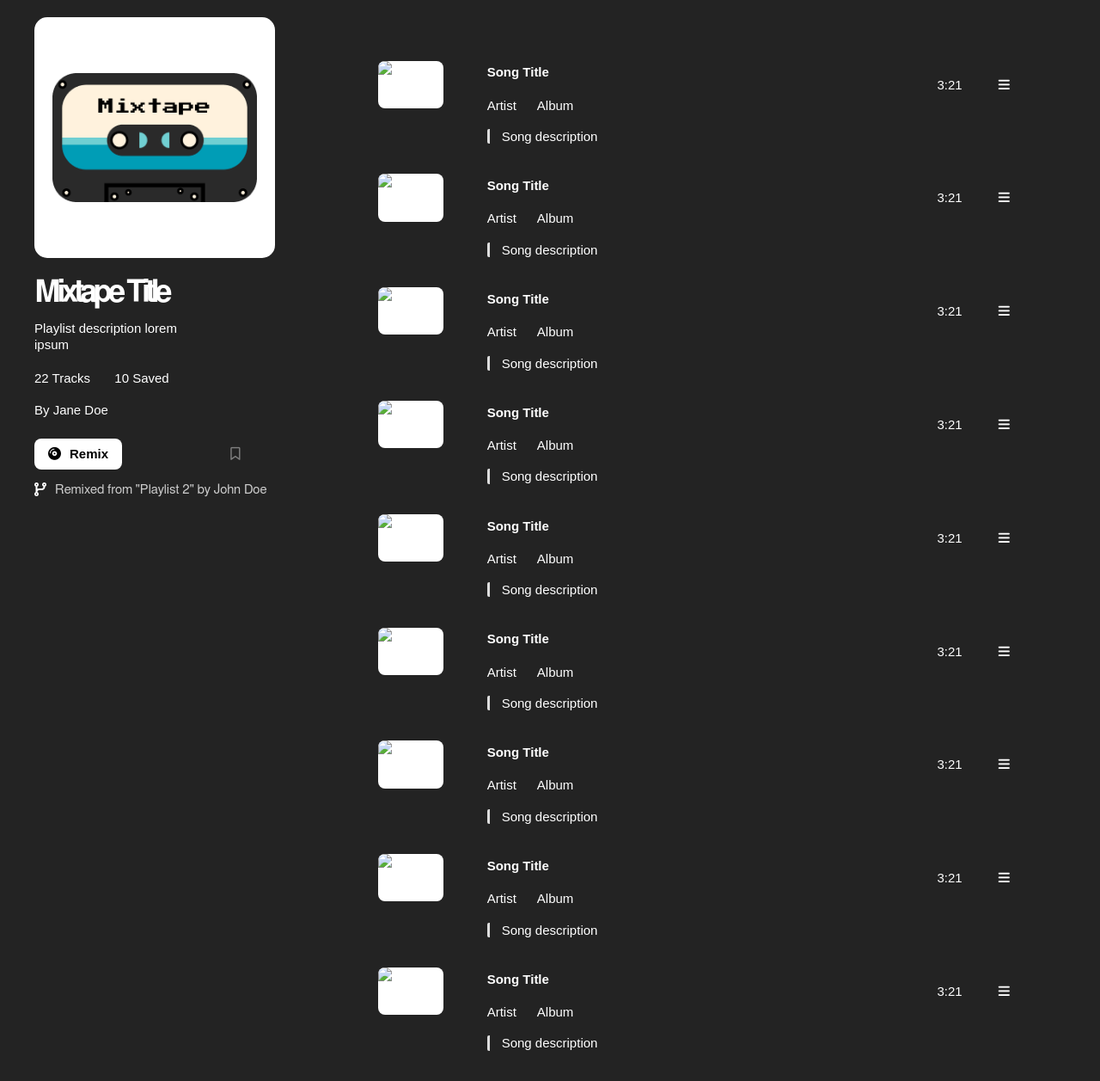
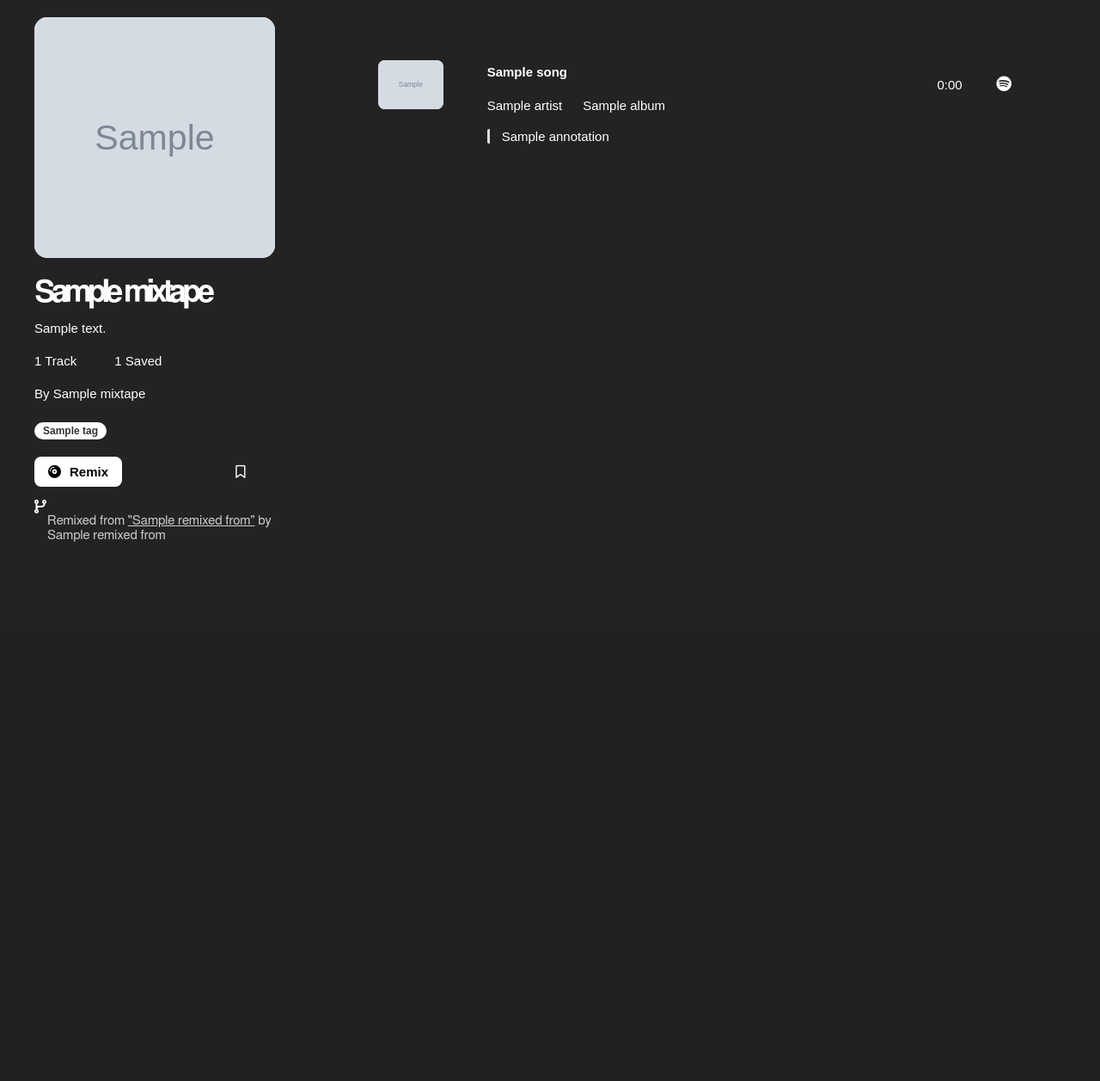
Before and after one commit to CSCI-5117-F26/developing-the-interactive-web-project-1-group-7, a Flask app: template src/developing_the_interactive_web_project_1_group_7/templates/view_mixtape.html in a window 1280 px wide. Shown: the part 72-1329 px from the top of the page at 86% size. After the commit the page ends 702 px from the top, so only its background shows below. Run offline with Flask 3, Linux system fonts and the light colour scheme; the visitor is signed in with stand-in values (Sample User, id 1); the template is opened without the code that fills it: most values are stand-ins (such as "Sample title", 1, 10 or a date in 2020); grey boxes marked "Sample" are stand-in pictures; some libraries are stand-ins or nearby versions.

Commit message:
View Mixtape with mixtapes

```diff
--- a/src/developing_the_interactive_web_project_1_group_7/static/edit_mixtape.css
+++ b/src/developing_the_interactive_web_project_1_group_7/static/edit_mixtape.css
@@ -28,6 +28,40 @@
 
 #mixtape-cover-img {
     width: 85%;
+}
+
+/* Album art fills the whole cover card */
+#mixtape-cover-img.album-cover {
+    width: 100%;
+    height: 100%;
+    object-fit: cover;
+    border-radius: 15px;
+}
+
+.filters.view-tags {
+    margin-bottom: 20px;
+}
+
+/* Keep line breaks the creator typed */
+#mixtape-desc {
+    white-space: pre-line;
+}
+
+#remix-source a {
+    color: inherit;
+}
+
+.save.icon-button {
+    color: white;
+}
+
+.spotify-link {
+    color: inherit;
+    font-size: 18px;
+}
+
+.spotify-link:hover {
+    color: #1DB954;
 }
 
 .mixtape-desc {
--- /dev/null
+++ b/src/developing_the_interactive_web_project_1_group_7/templates/components/song_row.html
@@ -0,0 +1,26 @@
+<!-- One saved song on a mixtape page. Expects `song` from get_mixtape()["tracks"]. -->
+<div class="pure-g song">
+    <div class="pure-u-4-24">
+        <img class="song-img" src="{{ song.album_image_url or url_for('static', filename='images/cover.png') }}" alt="{{ song.album or song.title }} cover" loading="lazy">
+    </div>
+    <div class="pure-u-16-24">
+        <h5>{{ song.title }}</h5>
+        <div class="song-meta">
+            <p>{{ song.artist }}</p>
+            {% if song.album %}<p>{{ song.album }}</p>{% endif %}
+        </div>
+    </div>
+    <div class="pure-u-2-24">
+        <p>{{ song.duration_ms | duration }}</p>
+    </div>
+    <div class="pure-u-2-24">
+        <a class="spotify-link" href="https://open.spotify.com/track/{{ song.spotify_id }}" target="_blank" rel="noopener" aria-label="Open {{ song.title }} on Spotify" title="Open on Spotify"><i class="fa-brands fa-spotify"></i></a>
+    </div>
+
+    {% if song.annotation %}
+    <div class="pure-u-4-24"></div>
+    <div class="pure-u-20-24">
+        <p class="song-note">{{ song.annotation }}</p>
+    </div>
+    {% endif %}
+</div>
--- a/src/developing_the_interactive_web_project_1_group_7/templates/view_mixtape.html
+++ b/src/developing_the_interactive_web_project_1_group_7/templates/view_mixtape.html
@@ -54,27 +54,39 @@
 <div class="pure-g">
     <div class="pure-u-1-4 left-side">
         <div class="card" id="mixtape-cover">
-
+            {% if mixtape.cover_image_url %}
+            <img id="mixtape-cover-img" class="album-cover" src="{{ mixtape.cover_image_url }}" alt="{{ mixtape.title }} cover">
+            {% else %}
             <img id="mixtape-cover-img" src="/static/images/mixtape-cover.png" alt="mixtape cover" width="200">
+            {% endif %}
         </div>
         <div class="pure-g">
             <div class="pure-3-4">
-                <h3 class="mixtape-title" id="mixtape-title">Mixtape Title</h3>
+                <h3 class="mixtape-title" id="mixtape-title">{{ mixtape.title }}</h3>
             </div>
         </div>
+        {% if mixtape.description %}
         <div class="pure-g">
             <div class="pure-u-3-4">
-                <p class="mixtape-desc" id="mixtape-desc">Playlist description lorem ipsum</p>
-
+                <p class="mixtape-desc" id="mixtape-desc">{{ mixtape.description }}</p>
             </div>
         </div>
+        {% endif %}
 
         <div class="pure-g">
-            <div class="pure-u-1-3"><p id="total-tracks">22 Tracks</p></div>
-            <div class="pure-u-1-3"><p id="total-save">10 Saved</p></div>
+            <div class="pure-u-1-3"><p id="total-tracks">{{ mixtape.track_count }} {{ "Track" if mixtape.track_count == 1 else "Tracks" }}</p></div>
+            <div class="pure-u-1-3"><p><span id="total-save">{{ mixtape.saved_count }}</span> Saved</p></div>
             <!-- <div class="pure-u-1-3"><p>15 Likes</p></div> -->
         </div>
-        <p class="mixtape-owner" id="mixtape-owner">By Jane Doe</p>
+        <p class="mixtape-owner" id="mixtape-owner">By {{ mixtape.creator_name }}</p>
+
+        {% if mixtape.tags %}
+        <ul class="filters card-tags view-tags">
+            {% for tag in mixtape.tags %}
+            <li><a href="{{ url_for('home', tag=tag) }}" class="pure-button tag-{{ tag }}">{{ tag }}</a></li>
+            {% endfor %}
+        </ul>
+        {% endif %}
 
         {% if session.get("user") %}
         <div class="actions pure-g">
@@ -83,7 +95,7 @@
             </div>
             <div class="pure-u-1-24"></div>
             <div class="pure-u-1-24">
-                <div onclick="saved()" id="save" class="save "><i  id="save-icon" class="fa-regular fa-bookmark" style="color: grey; cursor: pointer;"></i></div>
+                <button type="button" id="save" class="save icon-button" aria-pressed="{{ 'true' if saved else 'false' }}" aria-label="Save mixtape"><i id="save-icon" class="{{ 'fa-solid' if saved else 'fa-regular' }} fa-bookmark"></i></button>
             </div>
             <!-- <div class="pure-u-1-24">
                 <div id="like" class="like "><i class="fa-regular fa-heart"></i></div>
@@ -107,45 +119,22 @@
 
         {% endif %}
 
+        {% if mixtape.remixed_from %}
         <div class="pure-g">
-            <i class="fa-solid fa-code-branch"></i> <span id="remix-source" style="margin-left: 15px;">Remixed from "Playlist 2" by John Doe</span>
+            <i class="fa-solid fa-code-branch"></i> <span id="remix-source" style="margin-left: 15px;">Remixed from <a href="{{ url_for('view', mixtape_id=mixtape.remixed_from.id) }}">"{{ mixtape.remixed_from.title }}"</a> by {{ mixtape.remixed_from.creator_name }}</span>
         </div>
+        {% elif mixtape.remixed_from_id %}
+        <div class="pure-g">
+            <i class="fa-solid fa-code-branch"></i> <span id="remix-source" style="margin-left: 15px;">Remixed from a deleted mixtape</span>
+        </div>
+        {% endif %}
     </div>
     <div class="pure-u-3-4 right-side">
-        <!-- {% for song in songs %}
-        {% endfor %} -->
-
-        {% for i in range(9) %}
-            <div>
-                {% include "./components/songs.html" %}
-            </div>
+        {% for song in mixtape.tracks %}
+            {% include "./components/song_row.html" %}
+        {% else %}
+            <p class="empty-songs">This mixtape doesn't have any songs yet.</p>
         {% endfor %}
-
-        <!-- <li class="song">
-            <div class="pure-g">
-                <div class="pure-u-4-24">
-                    <img class="song-img" src="" alt="Song's Cover Image">
-                </div>
-                <div class="pure-u-16-24">
-                    <h5>Song Title</h5>
-                    <div class="song-meta">
-                        <p>Artist</p>
-                        <p>Album</p>
-                    </div>
-                </div>
-                <div class="pure-u-2-24">
-                    <p>3:21</p>
-                </div>
-                <div class="pure-u-2-24">
-                    <i class="fa-solid fa-ellipsis"></i>
-                </div>
-
-                <div class="pure-u-4-24"></div>
-                <div class="pure-u-20-24">
-                    <p class="song-note">Song description</p>
-                </div>
-            </div>
-        </li> -->
     </div>
 </div>
 
@@ -153,17 +142,40 @@
 
 </section>
 
+<link rel="stylesheet" href="{{ url_for('static', filename='songs.css') }}">
+
 <script>
+const saveButton = document.querySelector("button#save");
 
-function saved(){
-    document.getElementById("save-icon").addEventListener("click", function (e) {
-    var target = e.target;
+if (saveButton) {
+    saveButton.addEventListener("click", async () => {
+        const wasSaved = saveButton.getAttribute("aria-pressed") === "true";
+        const action = wasSaved ? "unsave" : "save";
 
-    target.classList.toggle("fa-solid");
-    showSnackbar("Mixtape Saved!");
-}, false);
+        saveButton.disabled = true;
+        try {
+            const response = await fetch(`/mixtape/{{ mixtape.id }}/${action}`, { method: "POST" });
+            if (!response.ok) throw new Error();
+            const data = await response.json();
 
+            const icon = document.getElementById("save-icon");
+            icon.classList.toggle("fa-solid", data.saved);
+            icon.classList.toggle("fa-regular", !data.saved);
+            saveButton.setAttribute("aria-pressed", String(data.saved));
+
+            const count = document.getElementById("total-save");
+            if (data.saved !== wasSaved) {
+                count.textContent = Number(count.textContent) + (data.saved ? 1 : -1);
+            }
+            showSnackbar(data.saved ? "Mixtape Saved!" : "Removed from saved");
+        } catch {
+            showSnackbar("Couldn't update. Please try again.");
+        } finally {
+            saveButton.disabled = false;
+        }
+    });
 }
+
 function showSnackbar(message) {
   var x = document.getElementById("snackbar");
   x.textContent = message;
```
